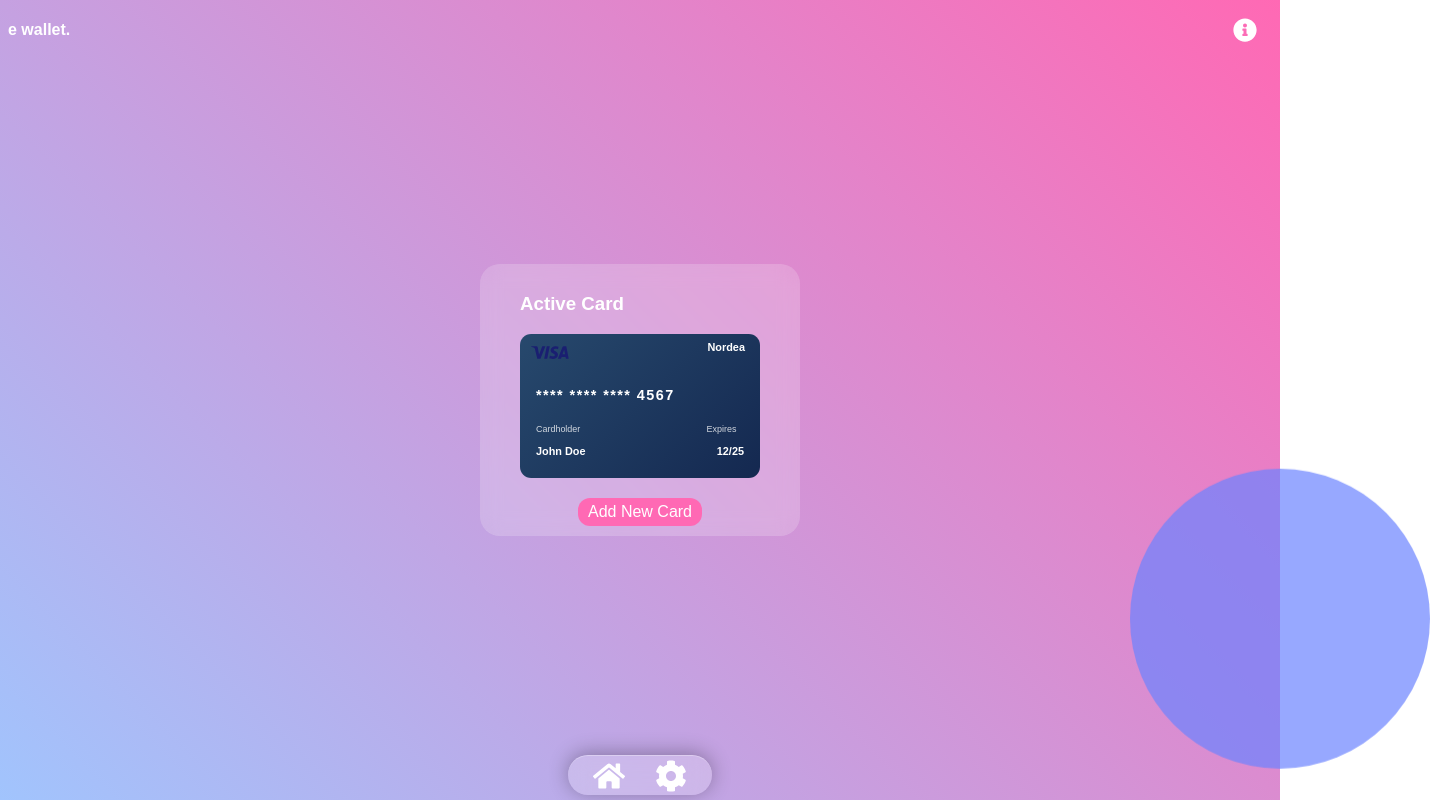
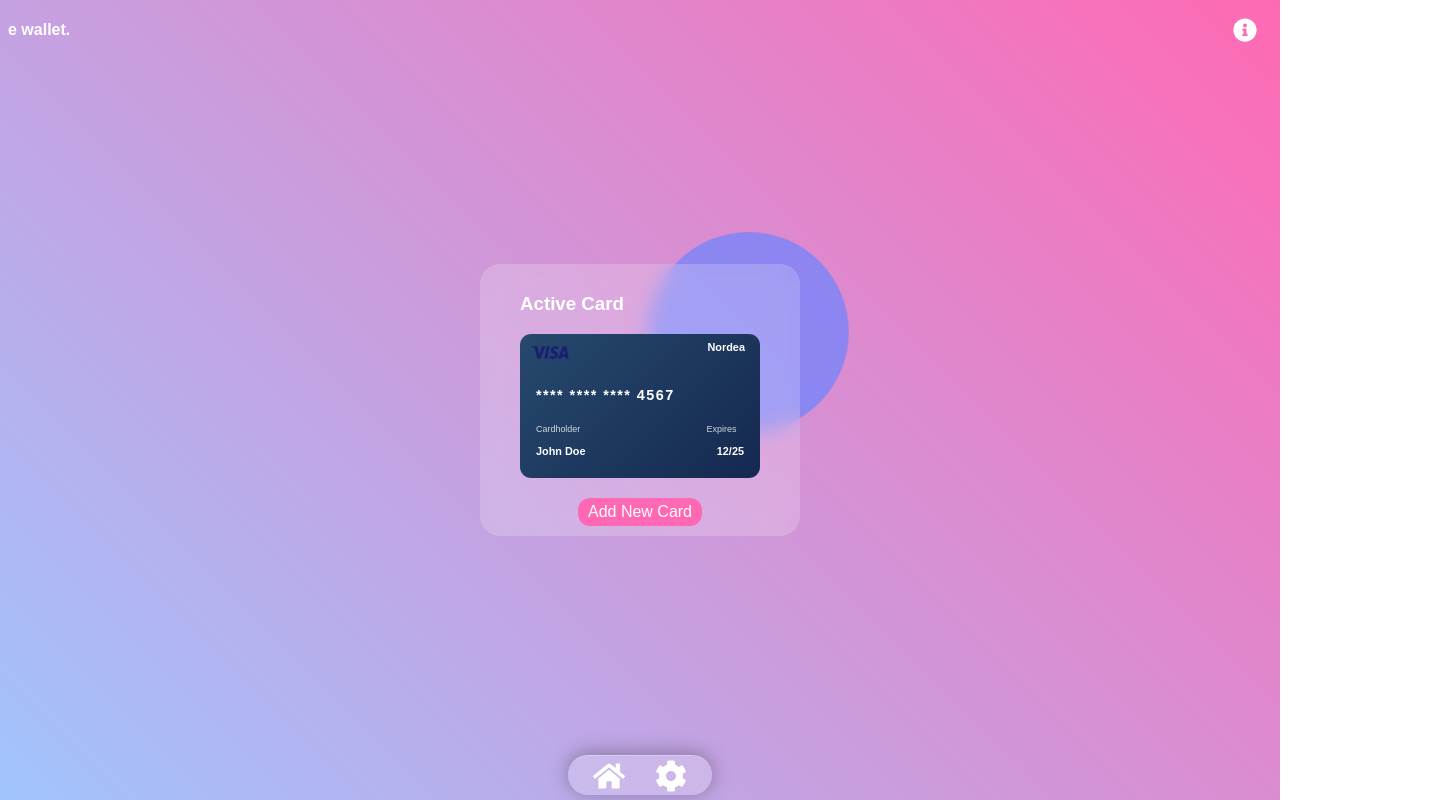
Before and after one commit to gabriella-broberg/e-wallet, a React (Vite) app: page / in a window 1280 px wide. Shown: the whole page, 1430 px wide, since content can reach past the window. Built offline with nearby package versions, Linux system fonts and the light colour scheme.

Commit message:
Fixed circle issue

```diff
--- a/src/styles/Global.css
+++ b/src/styles/Global.css
@@ -18,34 +18,36 @@
     }
 
 
+
  /* Animerad cirkel */
  .moving-shape {
     position: absolute;
-      width: 300px;
-      height: 300px;
+    width: 200px;
+    height: 200px;
     background-color: rgba(107, 131, 255, 0.7); /* Ljus lila färg med transparens */
     border-radius: 50%; /* Gör den till en cirkel */
     animation: floatAround 15s ease-in-out infinite;
+    z-index: -1;
   }
 
-    /* Keyframes för långsam flytande rörelse */
   @keyframes floatAround {
     0% {
-        transform: translate(0, 0);
+      transform: translate(0, 0); /* Startar i mitten */
     }
     25% {
-        transform: translate(50vw, 10vh);
+      transform: translate(10vw, 10); /* Flyttar sig lite åt höger och nedåt */
     }
     50% {
-        transform: translate(50vw, 50vh);
+      transform: translate(10vw, -10vh); /* Rör sig uppåt */
     }
     75% {
-        transform: translate(10vw, 50vh);
+      transform: translate(-10vw, -10vh); /* Flyttar sig lite åt vänster och uppåt */
     }
     100% {
-        transform: translate(0, 0);
+      transform: translate(0, 0); /* Tillbaka till mitten */
     }
 }
+
 
 
 
```
Lines whose indentation alone changed are shown as unchanged.
